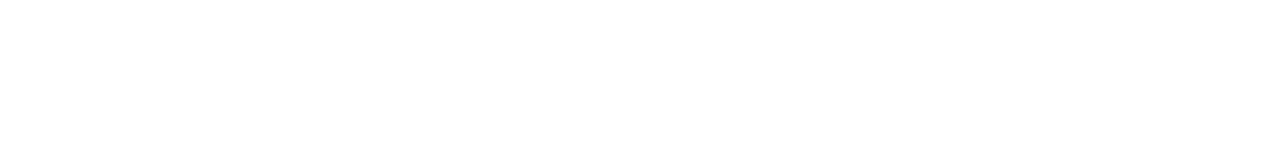
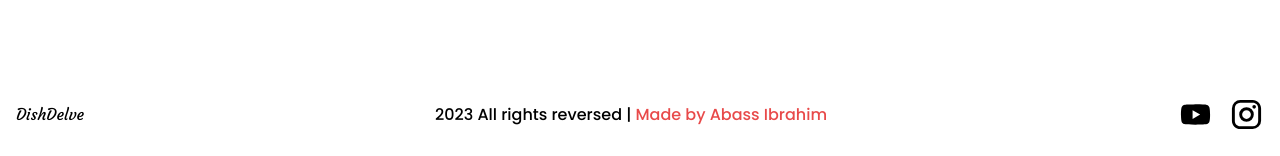
Before and after one commit to AbsIbs/dishdelve-webapp, a React (Vite) app in the folder webapp/: page / in a window 1280 px wide. Shown: the part 8449-8605 px from the top of the page. Before the commit the page ends 8419 px from the top, so only its background shows below. Built offline with nearby package versions, Linux system fonts and the light colour scheme; no server answers.

Commit message:
Finished landing page UI

```diff
--- a/webapp/src/App.jsx
+++ b/webapp/src/App.jsx
@@ -2,7 +2,7 @@ import { useState } from 'react'
 // Screens
 import LandingPage from './screens/landingPage/landingPage';
 // Components
-import Navbar from './components/Navbar/Navbar';
+import Navbar from './components/Global/Navbar/Navbar';
 // Import your global stylesheet
 import './global.css';
 
--- /dev/null
+++ b/webapp/src/components/Global/Footer/footer.jsx
@@ -0,0 +1,20 @@
+import styles from './styles.module.scss'
+import YouTubeIcon from '@mui/icons-material/YouTube';
+import InstagramIcon from '@mui/icons-material/Instagram';
+
+const Footer = () => {
+  return (
+    <div className={styles.section}>
+      <div className={styles.container} >
+        <p style={{fontFamily: 'Courgette'}} >DishDelve</p>
+        <p>2023 All rights reversed | <span style={{color: '#E84A4A'}} >Made by Abass Ibrahim</span> </p>
+        <div className={styles.iconContainer} >
+          <YouTubeIcon fontSize='large' htmlColor='#000000' />
+          <InstagramIcon fontSize='large' htmlColor='#000000' />
+        </div>
+      </div>
+    </div>
+  )
+};
+
+export default Footer;
--- /dev/null
+++ b/webapp/src/components/Global/Footer/styles.module.scss
@@ -0,0 +1,27 @@
+* {
+  font-family: 'Poppins';
+}
+
+.section {
+  margin-top: 100px;
+  background-color: white;
+  display: flex;
+  justify-content: center;
+}
+
+.container {
+  max-width: var(--container-width);
+  width: 100%;
+  display: flex;
+  padding: 1rem;
+  margin: 0;
+  align-items: center;
+  justify-content: space-between;
+}
+
+.iconContainer {
+  display: flex;
+  gap: 1rem;
+  justify-content: center;
+  align-items: center;
+}
--- a/webapp/src/screens/landingPage/landingPage.jsx
+++ b/webapp/src/screens/landingPage/landingPage.jsx
@@ -10,7 +10,7 @@ import Menu from '../../components/LandingPage/Menu/menu';
 import MiniBlog from '../../components/LandingPage/Blogs/miniBlog/miniBlog'
 import LatestRecipes from '../../components/LandingPage/LatestRecipes/latestRecipes'
 import Recipe from '../../components/LandingPage/Recipe/recipe'
-
+import Footer from '../../components/Global/Footer/footer'
 
 const LandingPage = () => {
 
@@ -118,9 +118,9 @@ const LandingPage = () => {
             <Recipe title={'Air Fryer Chicken Breast '} desc={desc} imageURL={imageURL} category={'Lunch/Dinner'} difficulty={'Simple'} />
             <Recipe title={'Air Fryer Chicken Breast '} desc={desc} imageURL={imageURL} category={'Lunch/Dinner'} difficulty={'Simple'} />
           </div>
-
         </div>
       </div>
+      <Footer />
     </>
   )
 };
```
Also changed, not shown: webapp/src/components/Global/Navbar/Navbar.jsx (renamed from webapp/src/components/Navbar/Navbar.jsx), webapp/src/components/Global/Navbar/styles.module.css (renamed from webapp/src/components/Navbar/styles.module.css).
